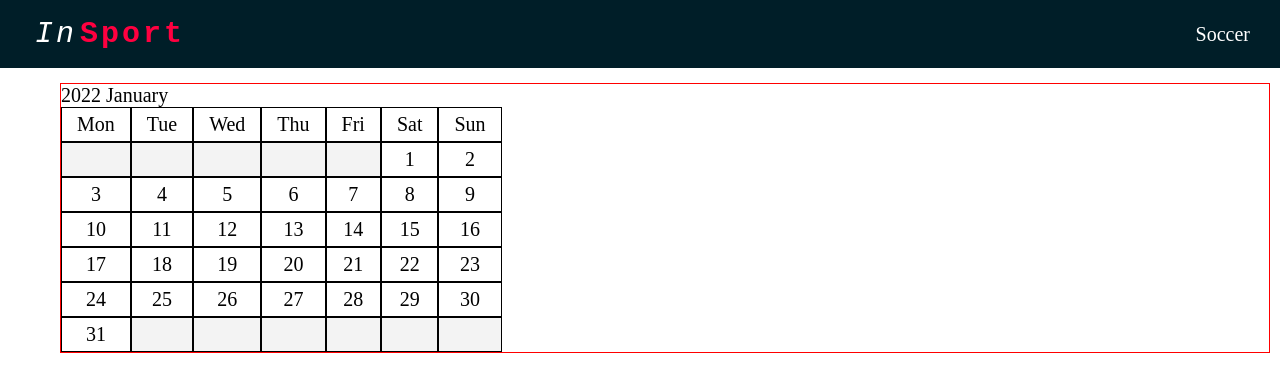
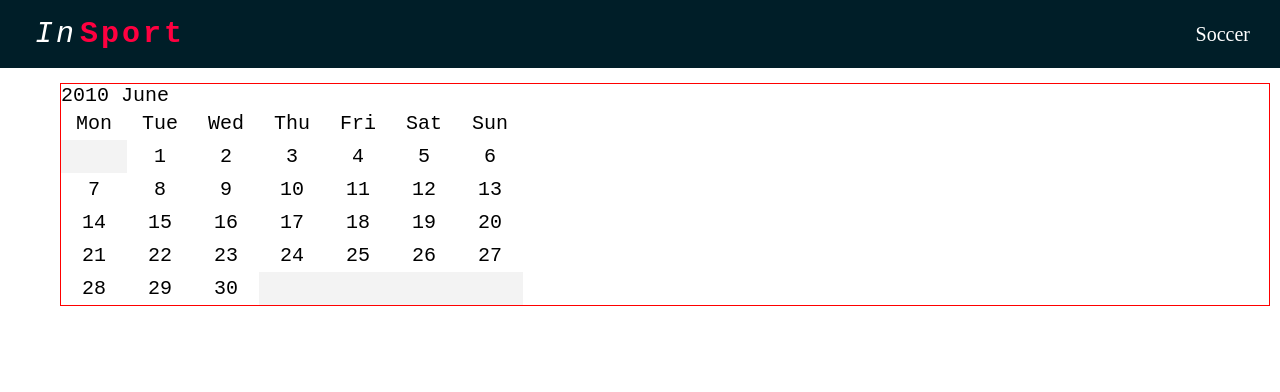
Before and after one commit to MerhanMustafov/insport, a React (Vite) app: page / in a window 1280 px wide. Shown: the top 392 px of the page. Built offline with nearby package versions, Linux system fonts and the light colour scheme; no server answers.

Commit message:
draft: Added lookUp objects for the days of the week and the months of the year

```diff
--- a/src/sections/DateSpecificMatchView.tsx
+++ b/src/sections/DateSpecificMatchView.tsx
@@ -6,6 +6,7 @@ const StyledAllCalendarsWrapper = styled.div`
   display: grid;
   grid-template-columns: repeat(2, 1fr);
   row-gap: 100px;
+  font-family: "Courier New", Courier, monospace;
 `;
 const StyledCalendarWrapper = styled.div`
   font-size: 2rem;
@@ -21,6 +22,17 @@ const StyledCalendarContent = styled.div`
 `;
 
 const StyledCalendarCell = styled("div")`
+  cursor: pointer;
+  border: 1px solid #000000;
+  display: flex;
+  justify-content: center;
+  border: none;
+  padding: 5px 15px;
+  /* &.calendar___head_days {
+    color: #ffffff;
+    color: #000000;
+    border: none;
+  } */
   &.selected-date {
     color: #ffffff;
     background: #000000;
@@ -30,11 +42,6 @@ const StyledCalendarCell = styled("div")`
     pointer-events: none;
     background: #f3f3f3;
   }
-  cursor: pointer;
-  border: 1px solid #000000;
-  display: flex;
-  justify-content: center;
-  padding: 5px 15px;
 `;
 
 const months = {
@@ -62,26 +69,45 @@ const weekDays = {
   7: "Sun"
 };
 
+const daysLookUp = {
+  1: 1,
+  2: 2,
+  3: 3,
+  4: 4,
+  5: 5,
+  6: 6,
+  0: 7
+};
+
+const monthsLookUp = {
+  1: 0,
+  2: 1,
+  3: 2,
+  4: 3,
+  5: 4,
+  6: 5,
+  7: 6,
+  8: 7,
+  9: 8,
+  10: 9,
+  11: 10,
+  12: 11
+};
 export default function DateSpecificMatchView() {
-  const [selectedYear, setSelectedYear] = useState(2022);
-  const [selectedMonth, setSelectedMonth] = useState<keyof typeof months>(1);
+  const [selectedYear, setSelectedYear] = useState(2010);
+  const [selectedMonth, setSelectedMonth] = useState<keyof typeof monthsLookUp>(6);
   const [selectedDay, setSelectedDay] = useState<number | null>(-1);
-  // const arrayOfMonths = getMonthsInYear(2023);
 
   function getFirstWeekEmptyDays(year: number, month: number) {
     const _date = new Date(year, month, 1);
-    if (_date.getDay() === 0) {
-      return Array.from(Array(7 - 1).keys());
-    }
-    return Array.from(Array(_date.getDay() - 1).keys());
+    const day = _date.getDay() as keyof typeof daysLookUp;
+    return Array.from(Array(daysLookUp[day] - 1).keys());
   }
 
   function getLastWeekEmptyDays(year: number, month: number, days: number) {
     const _date = new Date(year, month, days);
-    if (_date.getDay() === 0) {
-      return [];
-    }
-    return Array.from(Array(7 - _date.getDay()).keys());
+    const day = _date.getDay() as keyof typeof daysLookUp;
+    return Array.from(Array(7 - daysLookUp[day]).keys());
   }
 
   function getDaysInMonth(year: number, month: number) {
@@ -101,7 +127,7 @@ export default function DateSpecificMatchView() {
     return daysInMonth;
   }
 
-  const arrayOfDaysInMonth = getDaysInMonth(selectedYear, selectedMonth - 1);
+  const arrayOfDaysInMonth = getDaysInMonth(selectedYear, monthsLookUp[selectedMonth]);
 
   const onDateClick = (e: React.MouseEvent<HTMLDivElement, MouseEvent>) => {
     const day = Number((e.target as HTMLDivElement).id);
@@ -124,7 +150,9 @@ export default function DateSpecificMatchView() {
 
         <StyledCalendarContent>
           {Object.values(weekDays).map((d) => (
-            <StyledCalendarCell key={d}>{d}</StyledCalendarCell>
+            <StyledCalendarCell className="calendar___head_days" key={d}>
+              {d}
+            </StyledCalendarCell>
           ))}
           {arrayOfDaysInMonth.map((day) => (
             <StyledCalendarCell
```
